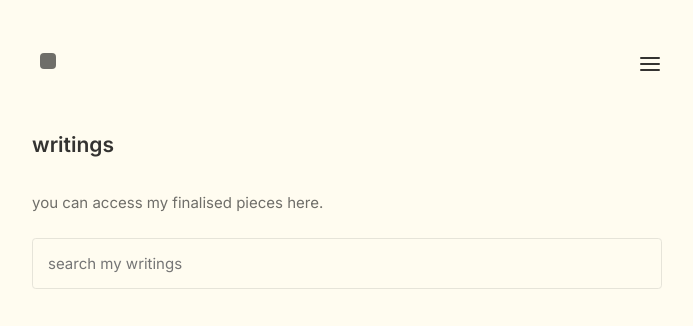
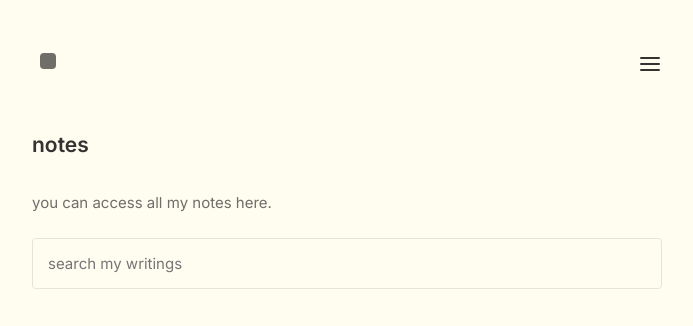
Before and after one commit to chhotavakeel/updatedsite, a Jekyll site: the page built from pages/notes.md, in a window 1280 px wide. Shown: the top 326 px of the page, without its empty margins (293-986 px from the left). Built offline with Jekyll 4.4.1, drawn with Linux system fonts in a browser that asks for light colours.

Commit message:
Update notes.md

```diff
--- a/pages/notes.md
+++ b/pages/notes.md
@@ -1,7 +1,7 @@
 ---
-title: writings
+title: notes
 layout: Post
 permalink: /notes
 ---
 
-you can access my finalised pieces here.
+you can access all my notes here.
```
